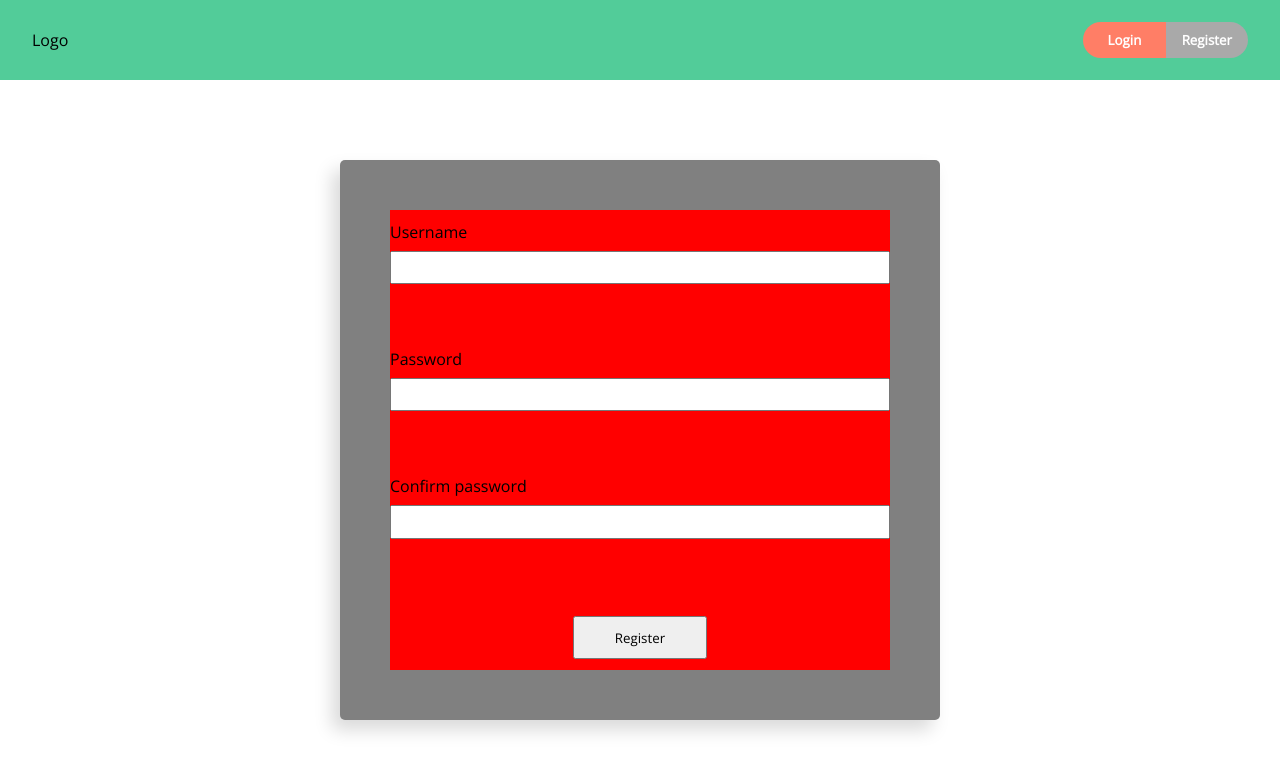
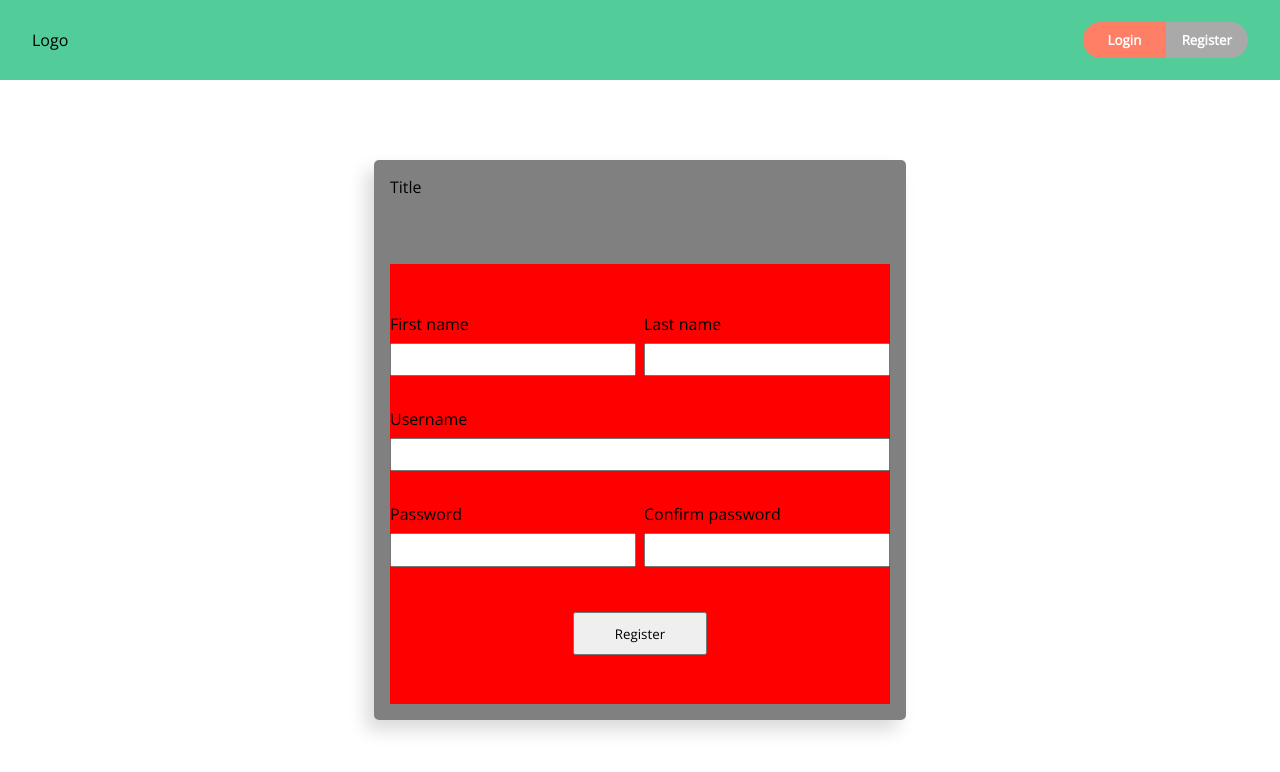
Before and after one commit to valtterikodisto/pigeon, a React (Create React App) app in the folder pigeon-frontend/: page / in a window 1280 px wide. Both pictures are taken after a click on the button "Register". Shown: the top 772 px of the page. Built offline with nearby package versions, Linux system fonts and the light colour scheme.

Commit message:
Form validation and forms use FormInput component

```diff
--- /dev/null
+++ b/pigeon-frontend/src/components/login/FormInput.js
@@ -0,0 +1,19 @@
+import React from 'react'
+
+const FormInput = ({ label, id, type, name, onChange, values, errors }) => {
+  const error = () => {
+    if (errors[name] && values.touchedInputs[name]) {
+      return <div className="form-error-message">{errors[name]}</div>
+    }
+  }
+
+  return (
+    <div className="form-group">
+      <label htmlFor={id}>{label}</label>
+      <input id={id} type={type} name={name} onChange={onChange} value={values[name] || ''} />
+      {error()}
+    </div>
+  )
+}
+
+export default FormInput
--- a/pigeon-frontend/src/components/login/Login.css
+++ b/pigeon-frontend/src/components/login/Login.css
@@ -77,7 +77,12 @@
 }
 
 .login-register-section-wrapper > div {
-  padding: 50px;
+  display: grid;
+  background: gray;
+  grid-template-columns: minmax(100%, 500px);
+  grid-template-rows: 1fr 5fr;
+  margin: 1em;
+  padding: 1em;
   height: 70vh;
   border-radius: 5px;
   box-shadow: -8px 10px 18px rgba(0, 0, 0, 0.15);
@@ -88,7 +93,7 @@
 .login-register-section-wrapper form {
   display: grid;
   align-content: center;
-  grid-gap: 4em;
+  grid-gap: 2em;
   background: red;
 }
 
@@ -109,24 +114,16 @@
   width: 10em;
 }
 
-/* LOGIN SECTION */
-
-.login-section {
+.form-multiple-group {
   display: grid;
-  background: gray;
-  grid-template-columns: minmax(100%, 500px);
-  margin: 1em;
+  grid-template-columns: 1fr 1fr;
+  grid-column-gap: 0.5em;
 }
 
-.login-section > form {
-  grid-template-rows: repeat(3, 2em);
+/* LOGIN REGISTER FORM ERROR MESSAGES */
+
+.form-error-message {
+  font-size: 0.7em;
+  position: absolute;
+  margin-top: 5.8em;
 }
-
-/* REGISTER SECTION */
-
-.register-section {
-  display: grid;
-  background: gray;
-  grid-template-columns: minmax(100%, 500px);
-  margin: 1em;
-}
--- a/pigeon-frontend/src/components/login/Login.js
+++ b/pigeon-frontend/src/components/login/Login.js
@@ -12,17 +12,9 @@ const Login = () => {
 
   const loginRegisterSection = () => {
     if (loginHidden) {
-      return (
-        <div className="register-section">
-          <RegisterForm />
-        </div>
-      )
+      return <RegisterForm />
     } else {
-      return (
-        <div className="login-section">
-          <LoginForm />
-        </div>
-      )
+      return <LoginForm />
     }
   }
 
--- a/pigeon-frontend/src/components/login/LoginForm.js
+++ b/pigeon-frontend/src/components/login/LoginForm.js
@@ -1,41 +1,46 @@
 import React from 'react'
+import FormInput from './FormInput'
 import useForm from '../../hooks/useForm'
 import validateLogin from '../../utils/validateLogin'
 
 const LoginForm = () => {
   // What we will do after successful login
-  const callback = () => console.log('Form submitted')
+  const callback = () => console.log('User logged in')
 
   const { values, errors, handleChange, handleSubmit } = useForm(callback, validateLogin)
 
   return (
+    <div className="login-section">
+      <div>
+        <p>TITLE</p>
+      </div>
+
       <form id="login-form" onSubmit={handleSubmit} autoComplete="off">
-      <div className="form-group">
-        <label>Username</label>
-        <input
+        <FormInput
+          label="Username"
           id="login-username"
           type="text"
           name="username"
           onChange={handleChange}
-          value={values.username || ''}
+          values={values}
+          errors={errors}
         />
-      </div>
-      <div className="form-group">
-        <label>Password</label>
-        <input
+        <FormInput
+          label="Password"
           id="login-password"
           type="password"
           name="password"
           onChange={handleChange}
-          value={values.password || ''}
+          values={values}
+          errors={errors}
         />
-      </div>
         <div className="form-group">
           <button className="form-submit-button" type="submit">
             Login
           </button>
         </div>
       </form>
+    </div>
   )
 }
 
--- a/pigeon-frontend/src/components/login/RegisterForm.js
+++ b/pigeon-frontend/src/components/login/RegisterForm.js
@@ -1,43 +1,68 @@
 import React from 'react'
+import FormInput from './FormInput'
 import useForm from '../../hooks/useForm'
 import validateRegister from '../../utils/validateRegister'
 
 const LoginForm = () => {
   // What we will do after successful login
-  const callback = () => console.log('Form submitted')
+  const callback = () => console.log('User registered')
 
   const { values, errors, handleChange, handleSubmit } = useForm(callback, validateRegister)
 
   return (
+    <div className="register-section">
+      <div>
+        <p>Title</p>
+      </div>
+
       <form id="login-form" onSubmit={handleSubmit} autoComplete="off">
-      <div className="form-group">
-        <label>Username</label>
-        <input
-          id="login-username"
+        <div className="form-multiple-group">
+          <FormInput
+            label="First name"
+            id="register-firstName"
+            type="text"
+            name="firstName"
+            onChange={handleChange}
+            values={values}
+            errors={errors}
+          />
+          <FormInput
+            label="Last name"
+            id="register-lastName"
+            type="text"
+            name="lastName"
+            onChange={handleChange}
+            values={values}
+            errors={errors}
+          />
+        </div>
+        <FormInput
+          label="Username"
+          id="register-username"
           type="text"
           name="username"
           onChange={handleChange}
-          value={values.username || ''}
+          values={values}
+          errors={errors}
         />
-      </div>
-      <div className="form-group">
-        <label>Password</label>
-        <input
-          id="login-password"
+        <div className="form-multiple-group">
+          <FormInput
+            label="Password"
+            id="register-password"
             type="password"
             name="password"
             onChange={handleChange}
-          value={values.password || ''}
+            values={values}
+            errors={errors}
           />
-      </div>
-      <div className="form-group">
-        <label>Confirm password</label>
-        <input
-          id="login-confirmPassword"
+          <FormInput
+            label="Confirm password"
+            id="register-confirmPassword"
             type="password"
             name="confirmPassword"
             onChange={handleChange}
-          value={values.confirmPassword || ''}
+            values={values}
+            errors={errors}
           />
         </div>
         <div className="form-group">
@@ -46,6 +71,7 @@ const LoginForm = () => {
           </button>
         </div>
       </form>
+    </div>
   )
 }
 
--- a/pigeon-frontend/src/hooks/useForm.js
+++ b/pigeon-frontend/src/hooks/useForm.js
@@ -1,31 +1,44 @@
 import { useState, useEffect } from 'react'
 
 const useForm = (callback, validate) => {
-  const [values, setValues] = useState({})
+  const [values, setValues] = useState({ touchedInputs: {} })
   const [errors, setErrors] = useState({})
   const [isSubmitting, setIsSubmitting] = useState(false)
 
   useEffect(() => {
     if (isSubmitting && Object.keys(errors).length === 0) {
       console.log('No validation errors')
-
       callback()
     } else if (isSubmitting) {
       console.log('There was validation errors:', errors)
+      setIsSubmitting(false)
     }
   }, [errors])
+
+  useEffect(() => {
+    setErrors(validate(values))
+  }, [values])
 
   const handleSubmit = event => {
     if (event) {
       event.preventDefault()
     }
     setIsSubmitting(true)
-    setErrors(validate(values))
+
+    // All input fields with error => true
+    // so there will be visible error messages if any
+    const namesWithErrors = {}
+    Object.keys(errors).forEach(name => (namesWithErrors[name] = true))
+    setValues({ ...values, touchedInputs: namesWithErrors })
   }
 
   const handleChange = event => {
     event.persist()
-    setValues(values => ({ ...values, [event.target.name]: event.target.value }))
+    const name = event.target.name
+    const value = event.target.value
+    const touchedInputs = { ...values.touchedInputs, [name]: true }
+
+    setValues(values => ({ ...values, [name]: value, touchedInputs }))
   }
 
   return { handleSubmit, handleChange, values, errors }
--- a/pigeon-frontend/src/utils/validateRegister.js
+++ b/pigeon-frontend/src/utils/validateRegister.js
@@ -5,6 +5,15 @@ const validate = values => {
   let errors = {}
 
   // Validation rules
+
+  if (!values.firstName) {
+    errors.firstName = 'First name required'
+  }
+
+  if (!values.lastName) {
+    errors.lastName = 'Last name required'
+  }
+
   if (!values.username) {
     errors.username = 'Username is required'
   }
@@ -13,7 +22,7 @@ const validate = values => {
     errors.password = 'Password is required'
   }
 
-  if (!values.confirmPassword || values.password !== values.confirmPassword) {
+  if (values.password !== values.confirmPassword) {
     errors.confirmPassword = 'Passwords do not match'
   }
 
```
Lines whose indentation alone changed are shown as unchanged.
